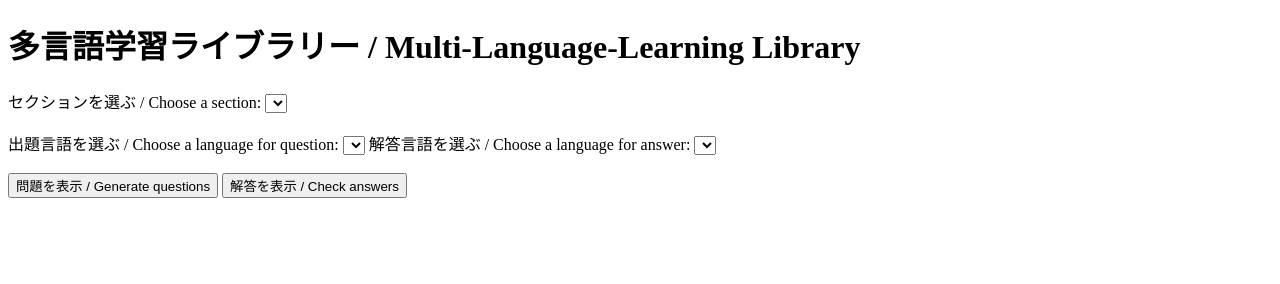
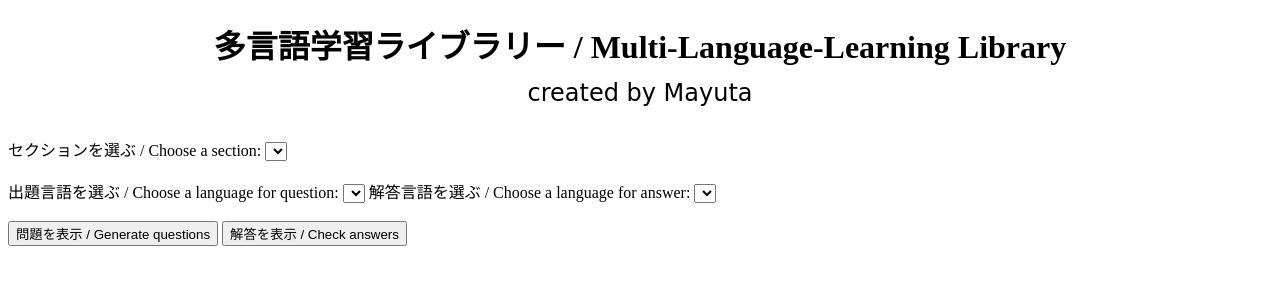
Before and after one commit to Mayuta-Japan/multilanguage-learning, a plain HTML site: page index.html in a window 1280 px wide. Drawn offline with nearby package versions, Linux system fonts and the light colour scheme; no server answers.

Commit message:
Update index.html

```diff
--- a/index.html
+++ b/index.html
@@ -4,9 +4,19 @@
   <meta charset="UTF-8">
   <title>多言語学習ライブラリー / Multi-Language-Learning Library</title>
   <script src="https://cdnjs.cloudflare.com/ajax/libs/PapaParse/5.3.2/papaparse.min.js"></script>
+  <style>
+    .subtitle {
+      text-align: center;
+      font-family: 'Brush Script MT', cursive;
+      font-size: 1.5em;
+      margin-top: -10px;
+      margin-bottom: 30px;
+    }
+  </style>
 </head>
 <body>
-  <h1>多言語学習ライブラリー / Multi-Language-Learning Library</h1>
+  <h1 style="text-align:center;">多言語学習ライブラリー / Multi-Language-Learning Library</h1>
+  <div class="subtitle">created by Mayuta</div>
 
   <label for="grammarSelect">セクションを選ぶ / Choose a section:</label>
   <select id="grammarSelect"></select><br><br>
```
